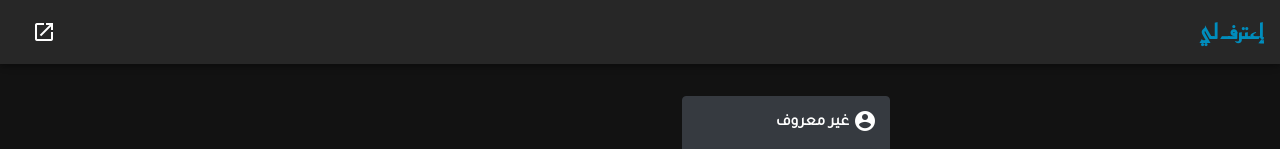
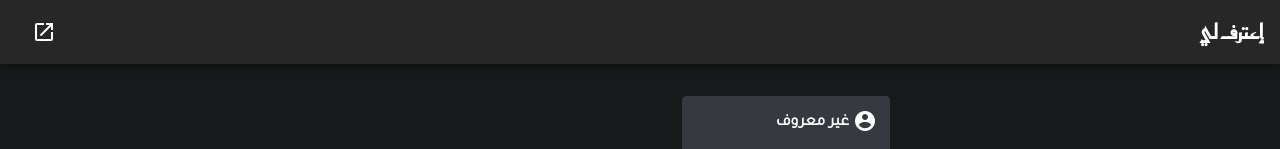
Before and after one commit to yoelhaim/sarahaonline, a Vue app in the folder public/saraha/: page / in a window 1280 px wide. Shown: the top 149 px of the page. Built offline with nearby package versions, Linux system fonts and the light colour scheme.

Commit message:
change background color

```diff
--- a/public/saraha/src/assets/css/style.css
+++ b/public/saraha/src/assets/css/style.css
@@ -9,10 +9,14 @@
 }
 #logo {
   font-family: "Reem Kufi", sans-serif;
+  color: white;
 }
 .auth {
   width: 500px;
   margin: 0 auto;
+}
+#app {
+  background-color: #18191a;
 }
 @media (max-width: 800px) {
   .auth {
```
